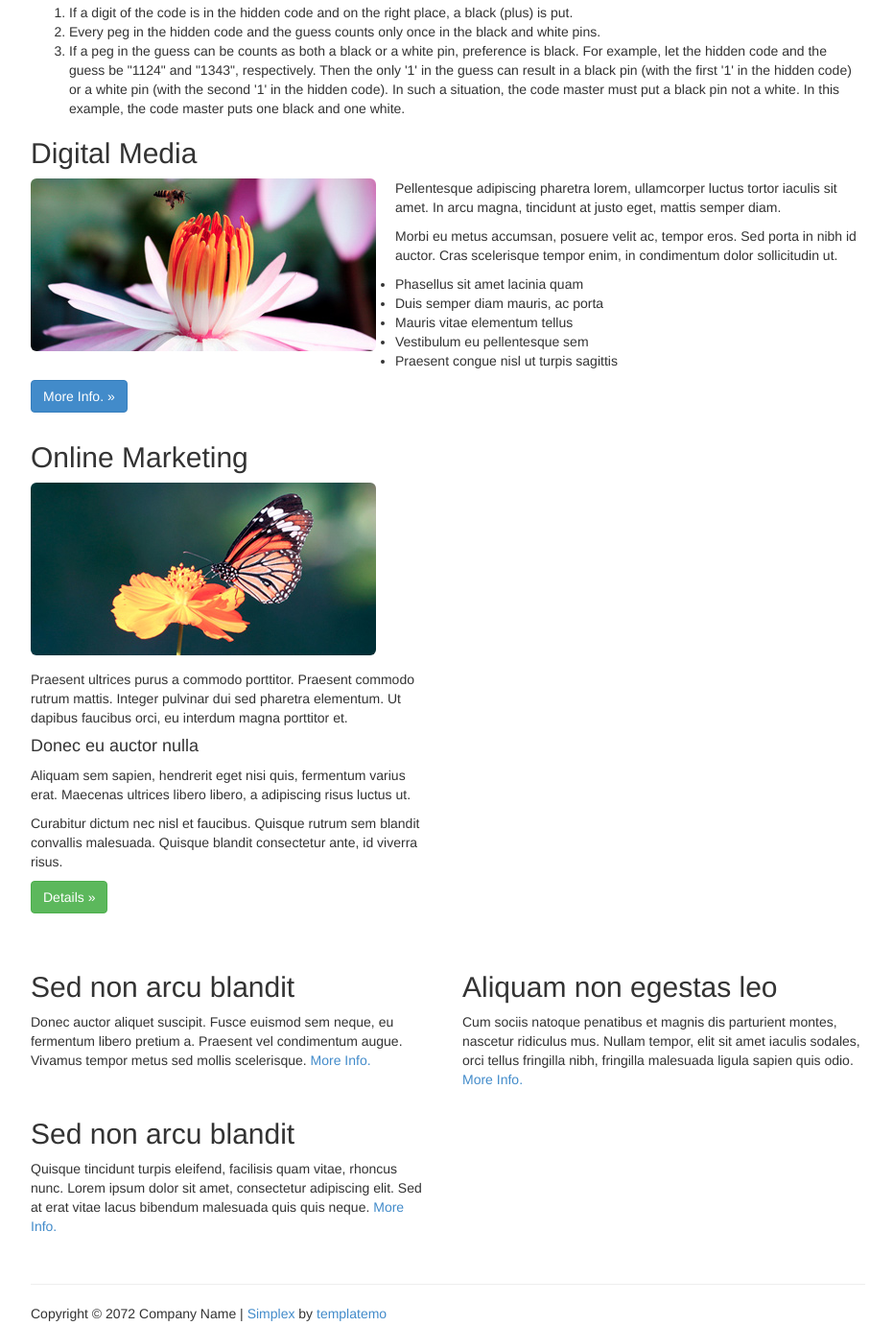
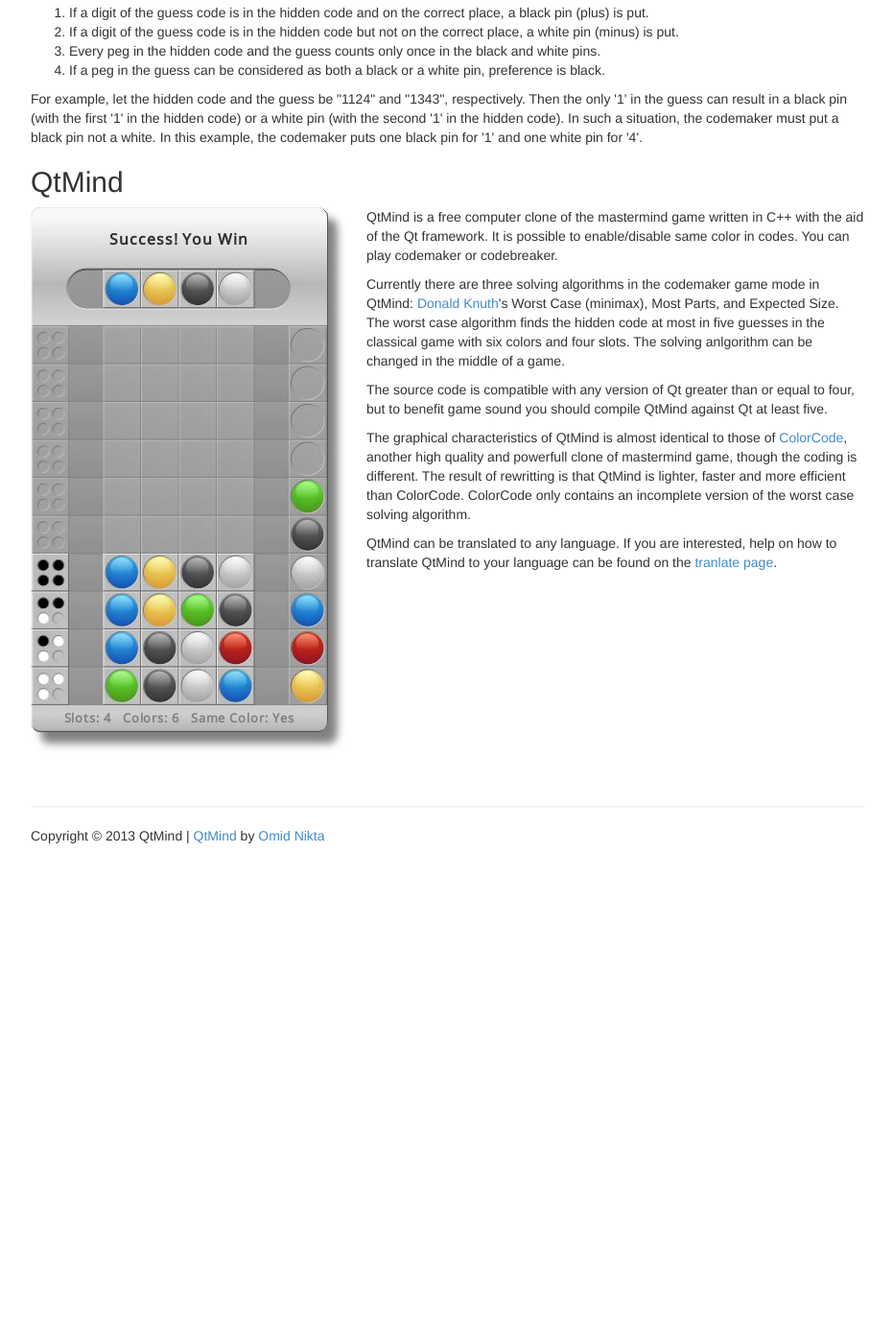
Before and after one commit to mehdioa/qtmind, a plain HTML site: page index.html in a window 1280 px wide. Shown: the part 632-2014 px from the top of the page at 96% size, without its empty margins (173-1104 px from the left). After the commit the page ends 1523 px from the top, so only its background shows below. Drawn offline with Linux system fonts and the light colour scheme.

Commit message:
index completed

```diff
--- a/index.html
+++ b/index.html
@@ -29,67 +29,36 @@
             <div class="col-md-12">
               	<h2>The Game</h2>
               	<img src="images/mastermind1.jpg" alt="Image 1" class="img-responsive img-rounded img_left" />
-              	<p>Mastermind is a codebreaking game played by two players. The game starts with the first player, who we call "the codemaster", creates a hidden four digits (colors) code. Then the second player, who we call "the codebreaker", guess a code. The codemaster then evaluate the guess by providing the codebreaker with some black and white pins (plus and minus in the paper version). Based on the evaluation, the code breaker guess another code and game continues untill either the code breaker finds (or fails to find) the hidden code within a maximum tries.</p>
+              	<p><a href="http://en.wikipedia.org/wiki/Mastermind_(board_game)">Mastermind</a> is a codebreaking game played by two players. The game starts with the first player, who we call "the codemaker", creates a hidden four digits (colors) code. Then the second player, who we call "the codebreaker", guess a code. The codemaker then evaluate the guess by providing the codebreaker with some black and white pins (plus and minus in the paper version). Based on the evaluation, the codebreaker guess another code and game continues untill either the codebreaker finds (or fails to find) the hidden code within a maximum tries.</p>
 
               	<h4>Game History</h4>
               	<p>"The modern game with pegs was invented in 1970 by Mordecai Meirowitz, an Israeli postmaster and telecommunications expert. It resembles an earlier pencil and paper game called Bulls and Cows that may date back a century or more." (<a href="http://en.wikipedia.org/wiki/Mastermind_(board_game)">Ref</a>)</p>
 
               	<h4>Game Rules</h4>
               	<ol>
-					<li>If a digit of the code is in the hidden code and on the right place, a black (plus) is put.
+					<li>If a digit of the guess code is in the hidden code and on the correct place, a black pin (plus) is put.</li>
+					<li>If a digit of the guess code is in the hidden code but not on the correct place, a white pin (minus) is put.</li>
 					<li>Every peg in the hidden code and the guess counts only once in the black and white pins.</li>
-					<li>If a peg in the guess can be counts as both a black or a white pin, preference is black. For example, let the hidden code and the guess be "1124" and "1343", respectively. Then the only '1' in the guess can result in a black pin (with the first '1' in the hidden code) or a white pin (with the second '1' in the hidden code). In such a situation, the code master must put a black pin not a white. In this example, the code master puts one black and one white.</li>
+					<li>If a peg in the guess can be considered as both a black or a white pin, preference is black.</li>
               	</ol>
+              	<p>For example, let the hidden code and the guess be "1124" and "1343", respectively. Then the only '1' in the guess can result in a black pin (with the first '1' in the hidden code) or a white pin (with the second '1' in the hidden code). In such a situation, the codemaker must put a black pin not a white. In this example, the codemaker puts one black pin for '1' and one white pin for '4'.</p>
             </div>
 
             <div class="col-md-12">
-              	<h2>Digital Media</h2>
-              	<img src="images/templatemo_image_02.jpg" alt="Image 2" class="img-responsive img-rounded img_left" />
-              	<p>Pellentesque adipiscing pharetra lorem, ullamcorper luctus tortor iaculis sit amet. In arcu magna, tincidunt at justo eget, mattis semper diam.</p>
-              	<p>Morbi eu metus accumsan, posuere velit ac, tempor eros. Sed porta in nibh id auctor. Cras scelerisque tempor enim, in condimentum dolor sollicitudin ut.</p>
-                <ul>
-                	<li>Phasellus sit amet lacinia quam</li>
-                    <li>Duis semper diam mauris, ac porta</li>
-                    <li>Mauris vitae elementum tellus</li>
-                    <li>Vestibulum eu pellentesque sem</li>
-                    <li>Praesent congue nisl ut turpis sagittis</li>
-                </ul>
-              	<p><a class="btn btn-primary" href="#">More Info. &raquo;</a></p>
+              	<h2>QtMind</h2>
+              	<img src="images/qtmind1.jpg" alt="Image 2" class="img-responsive img-rounded img_left" />
+              	<p>QtMind is a free computer clone of the mastermind game written in C++ with the aid of the Qt framework. It is possible to enable/disable same color in codes. You can play codemaker or codebreaker.</p>
+              	<p>Currently there are three solving algorithms in the codemaker game mode in QtMind: <a href="http://en.wikipedia.org/wiki/Donald_Knuth">Donald Knuth</a>'s Worst Case (minimax), Most Parts, and Expected Size. The worst case algorithm finds the hidden code at most in five guesses in the classical game with six colors and four slots. The solving anlgorithm can be changed in the middle of a game.</p>
+              	<p>The source code is compatible with any version of Qt greater than or equal to four, but to benefit game sound you should compile QtMind against Qt at least five.</p>
+              	<p>The graphical characteristics of QtMind is almost identical to those of <a href="http://colorcode.laebisch.com">ColorCode</a>, another high quality and powerfull clone of mastermind game, though the coding is different. The result of rewritting is that QtMind is lighter, faster and more efficient than ColorCode. ColorCode only contains an incomplete version of the worst case solving algorithm. </p>
+              	<p>QtMind can be translated to any language. If you are interested, help on how to translate QtMind to your language can be found on the <a href="translate.html">tranlate page</a>.</p>
+<!--              	<p><a class="btn btn-primary" href="#">More Info. &raquo;</a></p>-->
            </div>
-
-            <div class="col-md-6">
-              	<h2>Online Marketing</h2>
-              	<img src="images/templatemo_image_03.jpg" alt="Image 3" class="img-responsive img-rounded img_left" />
-              	<p>Praesent ultrices purus a commodo porttitor. Praesent commodo rutrum mattis. Integer pulvinar dui sed pharetra elementum. Ut dapibus faucibus orci, eu interdum magna porttitor et.</p>
-                <h4>Donec eu auctor nulla</h4>
-              	<p>Aliquam sem sapien, hendrerit eget nisi quis, fermentum varius erat. Maecenas ultrices libero libero, a adipiscing risus luctus ut.</p>
-          		<p>Curabitur dictum nec nisl et faucibus. Quisque rutrum sem blandit convallis malesuada. Quisque blandit consectetur ante, id viverra risus.</p>
-              	<p><a class="btn btn-success" href="#">Details &raquo;</a></p>
-            </div>
-
       </div> <!-- /row 1 -->
-
-      <div class="row space30"> <!-- row 2 begins -->
-      		<div class="col-md-6">
-              	<h2>Sed non arcu blandit</h2>
-                <p>Donec auctor aliquet suscipit. Fusce euismod sem neque, eu fermentum libero pretium a. Praesent vel condimentum augue. Vivamus tempor metus sed mollis scelerisque. <a href="#">More Info.</a></p>
-            </div>
-
-            <div class="col-md-6">
-              	<h2>Aliquam non egestas leo</h2>
-                <p>Cum sociis natoque penatibus et magnis dis parturient montes, nascetur ridiculus mus. Nullam tempor, elit sit amet iaculis sodales, orci tellus fringilla nibh, fringilla malesuada ligula sapien quis odio. <a href="#">More Info.</a></p>
-            </div>
-
-            <div class="col-md-6">
-              	<h2>Sed non arcu blandit</h2>
-                <p>Quisque tincidunt turpis eleifend, facilisis quam vitae, rhoncus nunc. Lorem ipsum dolor sit amet, consectetur adipiscing elit. Sed at erat vitae lacus bibendum malesuada quis quis neque. <a href="#">More Info.</a></p>
-            </div>
-
-      </div> <!-- /row 2 -->
 
       <!-- Site footer -->
       <div class="footer">
-        <p>Copyright © 2072 Company Name | <a href="http://www.templatemo.com/preview/templatemo_382_simplex" rel="nofollow">Simplex</a> by <a href="http://www.templatemo.com/page/1" target="_parent" rel="nofollow">templatemo</a></p>
+        <p>Copyright © 2013 QtMind | <a href="https://github.com/omidnikta" rel="nofollow">QtMind</a> by <a href="https://github.com/omidnikta/qtmind" target="_parent" rel="nofollow">Omid Nikta</a></p>
       </div>
 
     </div> <!-- /container -->
```
Also changed, not shown: contact.html (+1 -1 lines), documentation.html (+1 -1 lines), downloads.html (+1 -1 lines), gallery.html (+1 -1 lines), translate.html (+1 -1 lines), images/qtmind1.jpg (added).
